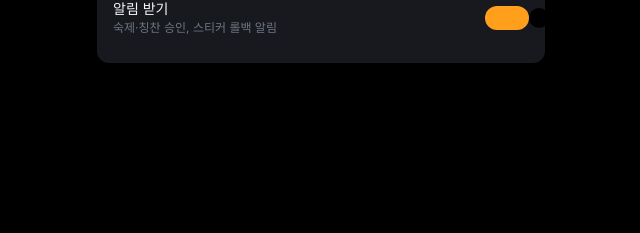
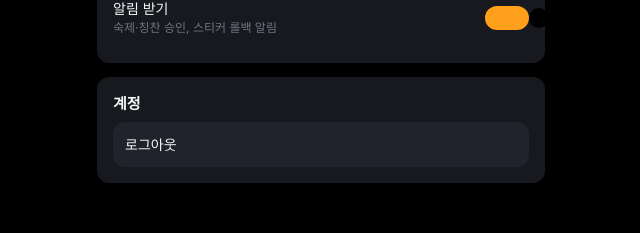
Before and after one commit to happia1/stickerup, a Next.js app: page /student/settings in a window 1280 px wide. Shown: the part 171-404 px from the top of the page, without its empty margins (319-959 px from the left). Built offline with nearby package versions, Linux system fonts and the light colour scheme; no server answers.

Commit message:
fix: restore auto login and add logout

```diff
--- a/app/student/settings/page.tsx
+++ b/app/student/settings/page.tsx
@@ -1,12 +1,22 @@
 "use client";
 import { useState } from "react";
+import { useRouter } from "next/navigation";
 import { Card } from "@/components/ui/Card";
+import { getSupabaseBrowserClient } from "@/lib/supabase/client";
 import { useToast } from "@/lib/toast/provider";
 import clsx from "@/lib/clsx";
 
 export default function StudentSettingsPage() {
+  const router = useRouter();
   const showToast = useToast();
   const [notifications, setNotifications] = useState(true);
+
+  async function handleLogout() {
+    const supabase = getSupabaseBrowserClient();
+    if (supabase) await supabase.auth.signOut();
+    showToast("로그아웃했습니다.");
+    router.replace("/");
+  }
 
   return (
     <div>
@@ -31,6 +41,17 @@ export default function StudentSettingsPage() {
           </span>
         </button>
       </Card>
+
+      <Card>
+        <h2 className="text-subtitle mb-2">계정</h2>
+        <button
+          type="button"
+          onClick={handleLogout}
+          className="w-full rounded-xl bg-surface-raised px-3 py-3 text-left text-body text-text-primary"
+        >
+          로그아웃
+        </button>
+      </Card>
     </div>
   );
 }
--- a/components/auth/LoginForm.tsx
+++ b/components/auth/LoginForm.tsx
@@ -22,7 +22,34 @@ export function LoginForm() {
 
   useEffect(() => {
     setRememberLogin(getRememberLoginPreference());
-  }, []);
+
+    const supabase = getSupabaseBrowserClient();
+    if (!supabase) return;
+
+    let active = true;
+    async function redirectIfAlreadySignedIn(client: NonNullable<ReturnType<typeof getSupabaseBrowserClient>>) {
+      const { data } = await client.auth.getSession();
+      const accessToken = data.session?.access_token;
+      if (!accessToken) return;
+
+      try {
+        const profileResponse = await fetch("/api/auth/profile", {
+          headers: { Authorization: `Bearer ${accessToken}` },
+          cache: "no-store",
+        });
+        const profile = (await profileResponse.json()) as { role?: ProfileRole; onboarded?: boolean };
+        if (!active || !profile.onboarded || !profile.role) return;
+        router.replace(profile.role === "student" ? "/student/home" : "/admin/dashboard");
+      } catch {
+        // 로그인 화면은 그대로 유지한다. 수동 로그인 시 상세 오류를 표시한다.
+      }
+    }
+
+    void redirectIfAlreadySignedIn(supabase);
+    return () => {
+      active = false;
+    };
+  }, [router]);
 
   async function handleSubmit(event: FormEvent<HTMLFormElement>) {
     event.preventDefault();
--- a/components/layout/TopBar.tsx
+++ b/components/layout/TopBar.tsx
@@ -1,10 +1,12 @@
 "use client";
 import { useState } from "react";
+import { useRouter } from "next/navigation";
 import Link from "next/link";
 import { BottomSheet } from "@/components/ui/BottomSheet";
 import { useAppState } from "@/lib/store/provider";
 import { getTeacherById, pendingCounts } from "@/lib/store/selectors";
 import { fmtDate } from "@/lib/format";
+import { getSupabaseBrowserClient } from "@/lib/supabase/client";
 
 export function StudentTopBar() {
   const state = useAppState();
@@ -47,15 +49,23 @@ export function StudentTopBar() {
 }
 
 export function AdminTopBar() {
+  const router = useRouter();
   const state = useAppState();
   const counts = pendingCounts(state);
   const me = getTeacherById(state, state.currentUserId);
+  async function handleLogout() {
+    const supabase = getSupabaseBrowserClient();
+    if (supabase) await supabase.auth.signOut();
+    router.replace("/");
+  }
+
   return (
     <div className="flex items-center justify-between px-6 py-3 bg-surface-page">
       <span className="font-extrabold text-subtitle">🛠 StickerUp Admin</span>
       <div className="flex items-center gap-4 text-caption text-text-secondary">
         <span>승인 대기 {counts.homework + counts.praise + counts.enrollment}건</span>
         <span className="font-bold text-text-primary">{me?.name ?? "관리자"}</span>
+        <button type="button" onClick={handleLogout} className="rounded-lg bg-surface-raised px-3 py-1.5 text-caption text-text-primary">로그아웃</button>
       </div>
     </div>
   );
```
Also changed, not shown: 2 other files (tests, documents, lock files or other folders).
